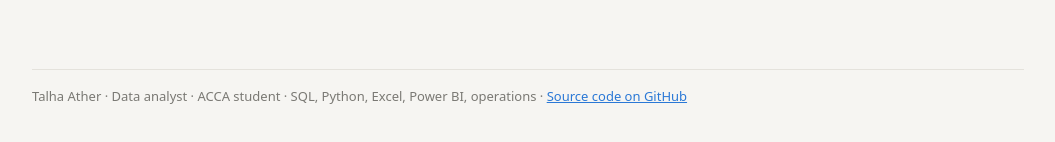
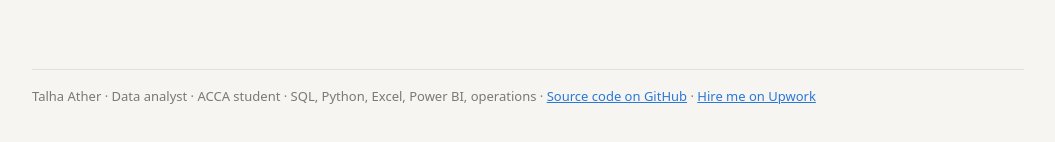
Before and after one commit to talha-ather-pk/supply-chain-inventory-analytics, a plain HTML site: page site/index.html in a window 1280 px wide. Shown: the part 6008-6150 px from the top of the page, without its empty margins (112-1167 px from the left). Drawn offline with Linux system fonts and the light colour scheme.

Commit message:
Add Upwork profile link

```diff
--- a/site/index.html
+++ b/site/index.html
@@ -104,7 +104,7 @@ a{color:var(--pos)}
     <figure><img src="img/dashboard_sku.png" alt="Power BI SKU Detail drill-through page" loading="lazy"><figcaption>SKU Detail drill-through</figcaption></figure>
   </div>
 
-  <footer>Talha Ather · Data analyst · ACCA student · SQL, Python, Excel, Power BI, operations · <a href="https://github.com/talha-ather-pk/supply-chain-inventory-analytics">Source code on GitHub</a></footer>
+  <footer>Talha Ather · Data analyst · ACCA student · SQL, Python, Excel, Power BI, operations · <a href="https://github.com/talha-ather-pk/supply-chain-inventory-analytics">Source code on GitHub</a> · <a href="https://www.upwork.com/freelancers/~01da74f8f9f4611503">Hire me on Upwork</a></footer>
 </main>
 </body>
 </html>
```
Also changed, not shown: 1 other file.
